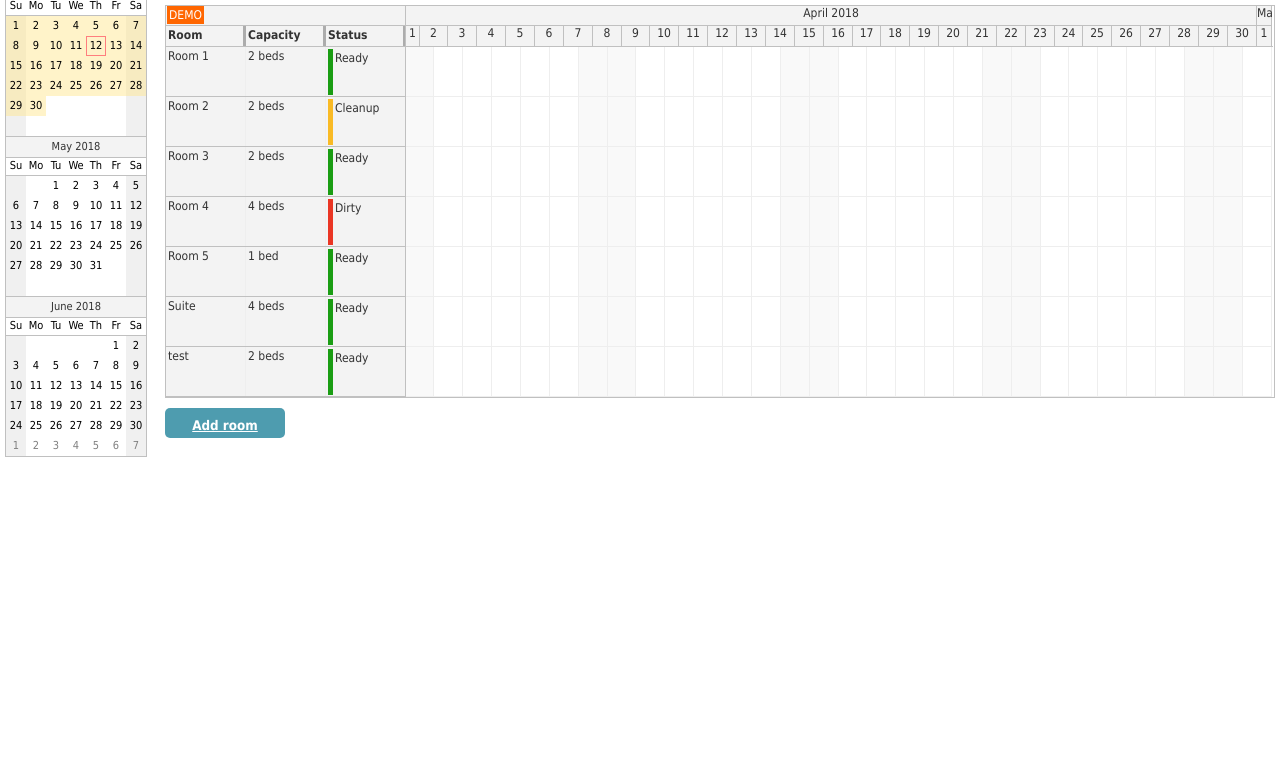
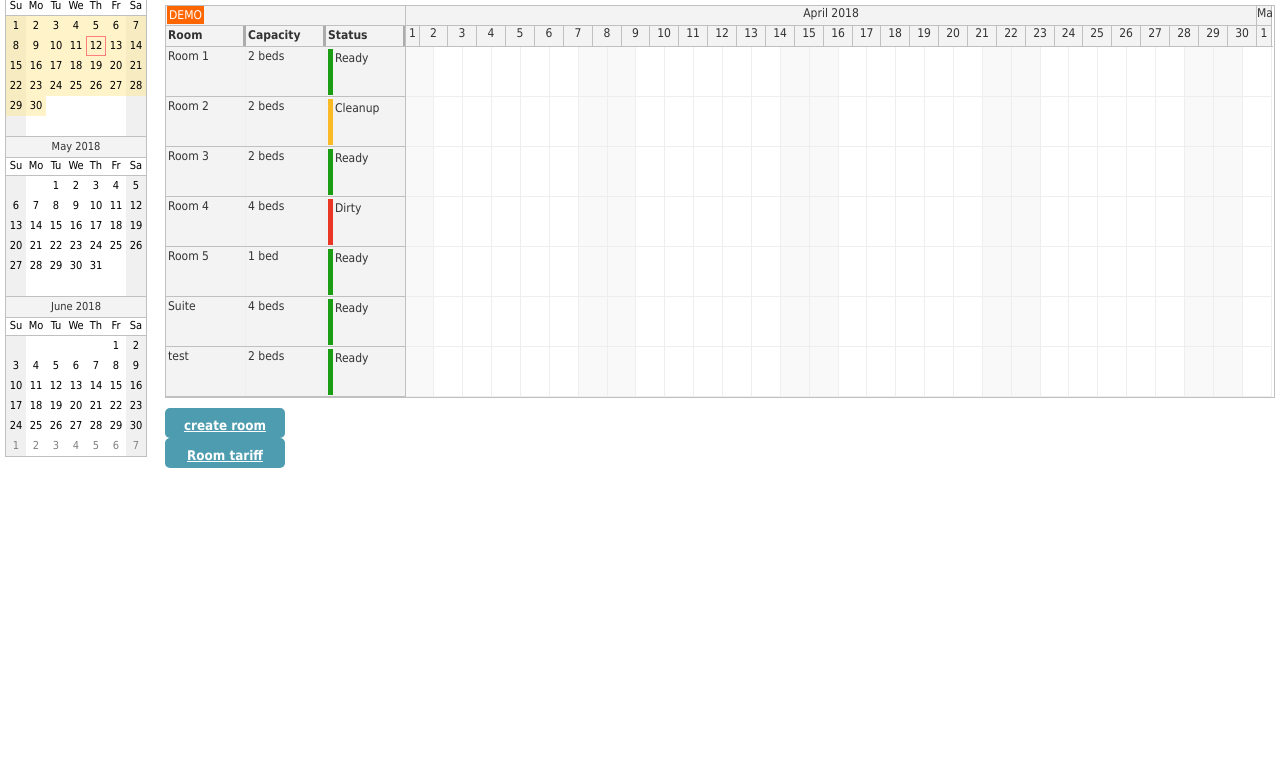
Before and after one commit to meena04/cloverReservation, a PHP site: page / in a window 1280 px wide. Shown: the part 126-892 px from the top of the page. Run offline with PHP 8.4, Linux system fonts and the light colour scheme; data comes from the database, SQL or seed files in the repository; data that the repository does not hold is empty.

Commit message:
ENI-51 and 58

```diff
--- a/index.php
+++ b/index.php
@@ -113,14 +113,14 @@
 
                     <div class="space">
                         <!-- Fix for ENI-2. UNCOMMENT THE BELOW LINE-->
-						 <a class="button" href="" id="add-room" ng-click="addRoom()">Add room</a>
+						 <a class="button" href="" id="add-room" ng-click="addRoom()">create room</a>
 
 						<!-- Comment the below line while fixing ENI-2-->
 						<!-- <a href="" id="add-room" ng-click="addRoom()">Add room</a> aa -->
 
 						<!-- Fix for ENI-4. UNCOMMENT THE BELOW 2 LINES -->
 						<!-- <br> -->
-						<!-- <a class="button" href="" onclick="myFunction()">Room tariff</a> -->
+					     <a class="button" href="" onclick="myFunction()">Room tariff</a>
 
                     </div>
 
```
